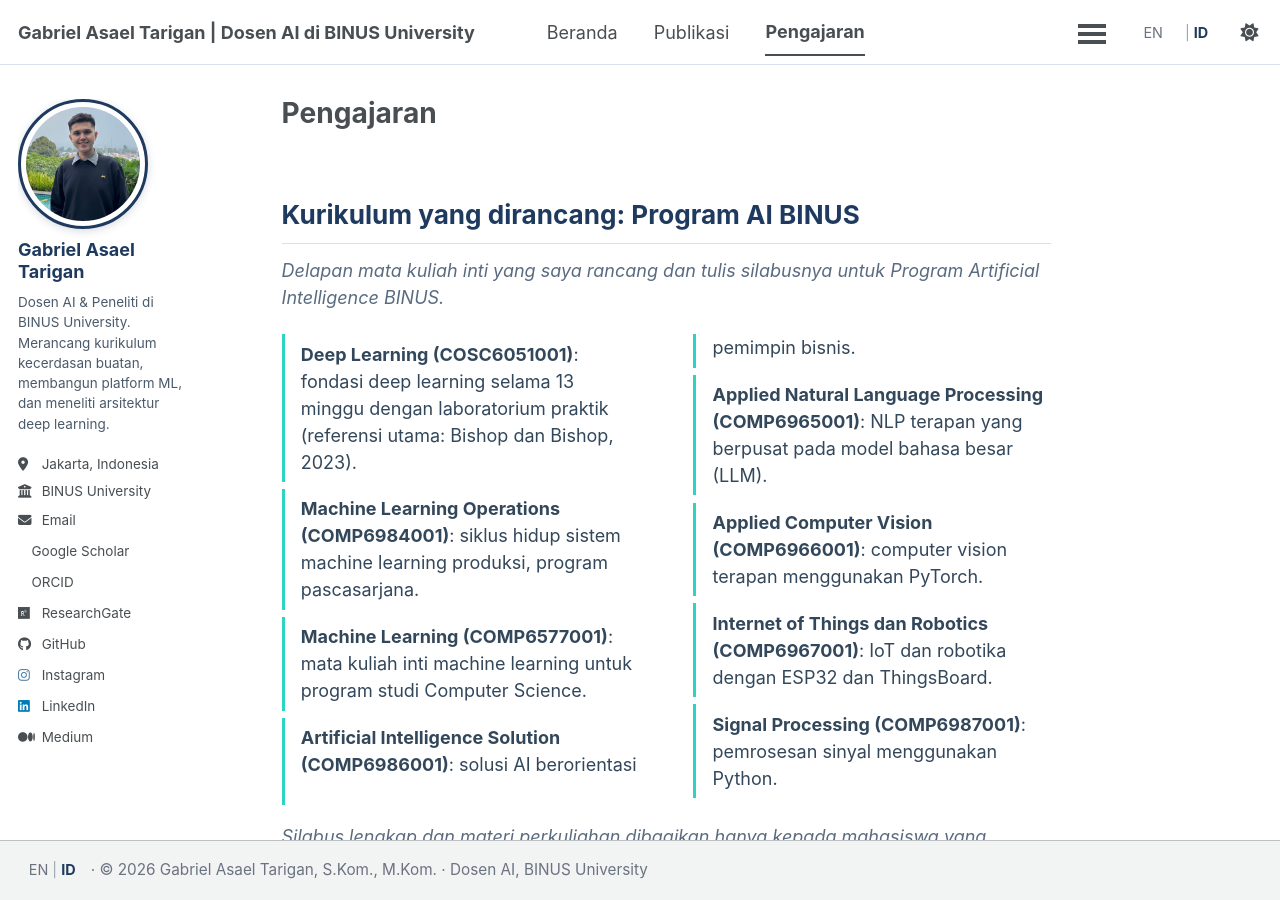
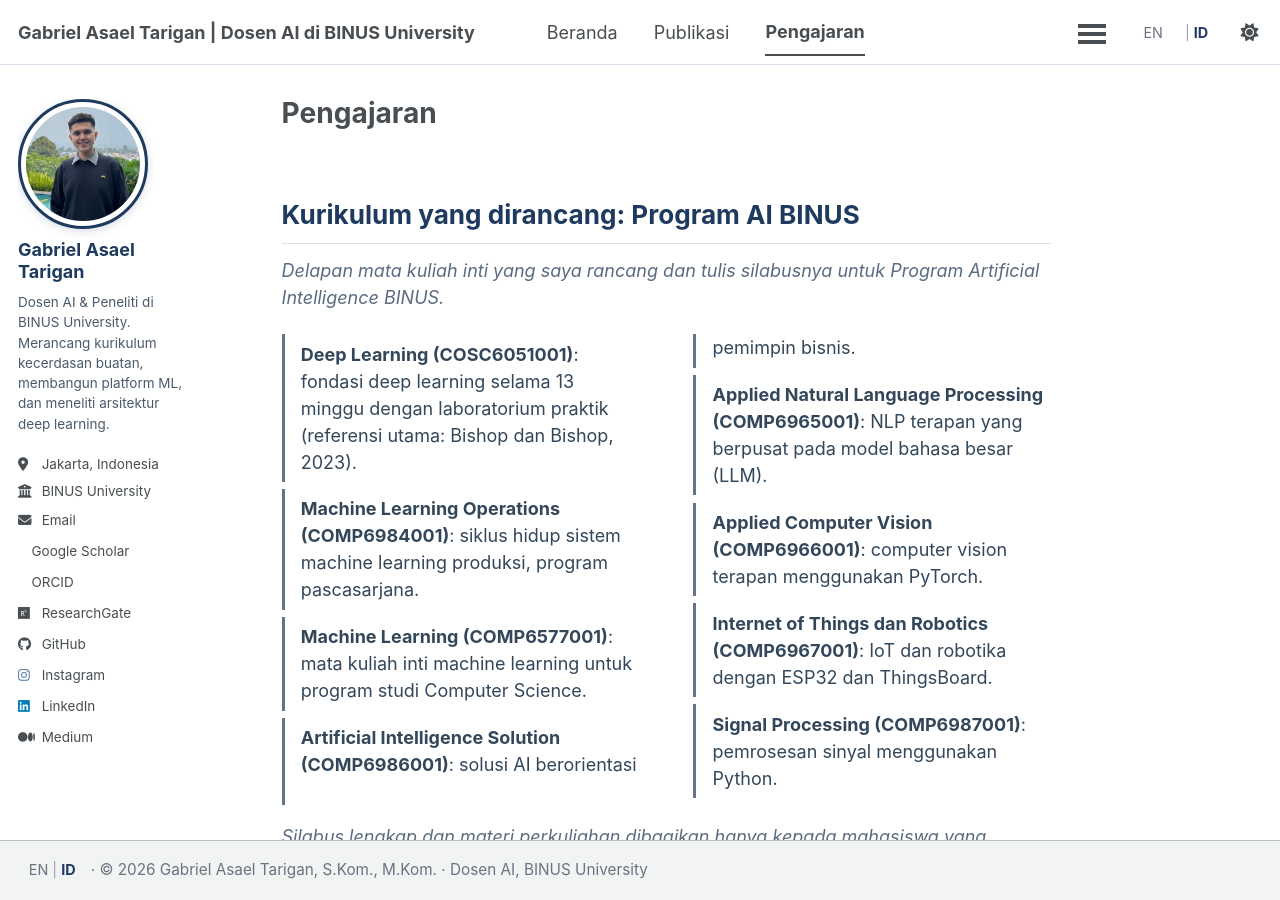
Before and after one commit to asaeltarigan/id, a Jekyll site: the page built from _pages/pengajaran.md, in a window 1280 px wide and 900 px high. Built offline with Jekyll 4.4.1, drawn with Linux system fonts in a browser that asks for light colours; a style sheet for code colours, icons or effects is not loaded.

Commit message:
Swap cyan accent for neutral gray

```diff
--- a/_includes/head.html
+++ b/_includes/head.html
@@ -78,4 +78,4 @@
 
 <!-- For all browsers -->
 <link rel="stylesheet" href="{{ base_path }}/assets/css/main.css">
-<link rel="stylesheet" href="{{ base_path }}/assets/css/custom.css?v=18">
+<link rel="stylesheet" href="{{ base_path }}/assets/css/custom.css?v=19">
--- a/assets/css/custom.css
+++ b/assets/css/custom.css
@@ -211,7 +211,7 @@ html[data-theme="dark"] .sidebar-scroll-hint {
   font-size: 1.45em;
   font-weight: 700;
   color: #1f3a5f;
-  border-bottom: 3px solid #2dd4bf;
+  border-bottom: 3px solid #64748b;
   padding-bottom: 0.25em;
   margin-top: 2.2em;
 }
@@ -240,12 +240,12 @@ html[data-theme="dark"] .teaching-section-note { color: #94a3b8; }
 }
 .taught-list li {
   padding: 0.35em 0 0.35em 0.9em;
-  border-left: 3px solid #2dd4bf;
+  border-left: 3px solid #64748b;
   margin-bottom: 0.4em;
   color: #33475b;
 }
 html[data-theme="dark"] .teaching-subsection { color: #e2e8f0; }
-html[data-theme="dark"] .taught-list li { color: #cbd5e1; border-left-color: #2dd4bf; }
+html[data-theme="dark"] .taught-list li { color: #cbd5e1; border-left-color: #64748b; }
 
 /* Language switcher in masthead (ID | EN) */
 .lang-nav { font-size: 0.8rem; padding: 0 0.6rem; white-space: nowrap; }
@@ -255,7 +255,7 @@ html[data-theme="dark"] .taught-list li { color: #cbd5e1; border-left-color: #2d
 .lang-nav a:hover { color: #1f3a5f; }
 html[data-theme="dark"] .lang-nav .lang-cur { color: #e2e8f0; }
 html[data-theme="dark"] .lang-nav a { color: #94a3b8; }
-html[data-theme="dark"] .lang-nav a:hover { color: #2dd4bf; }
+html[data-theme="dark"] .lang-nav a:hover { color: #94a3b8; }
 
 /* Nav = flex row (burger sits BEFORE the lang switcher, controls cluster pins
    right via auto-margin; overflow items handled by the controller in footer.html) */
```
